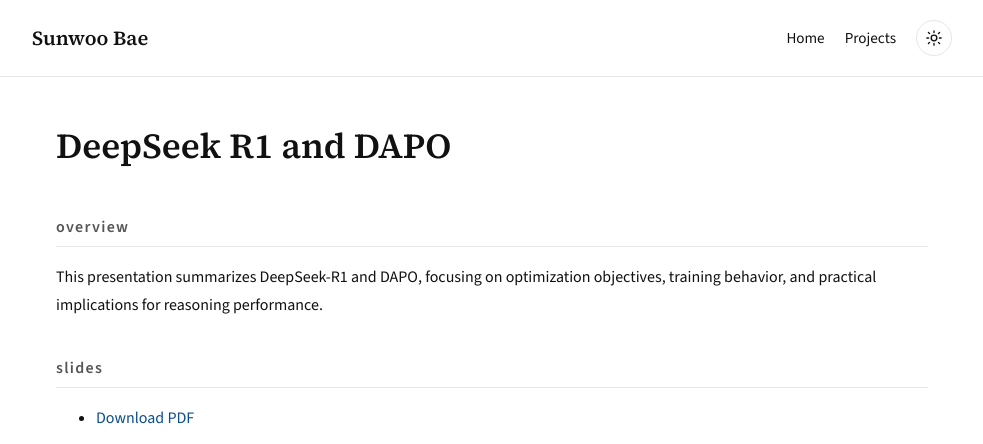
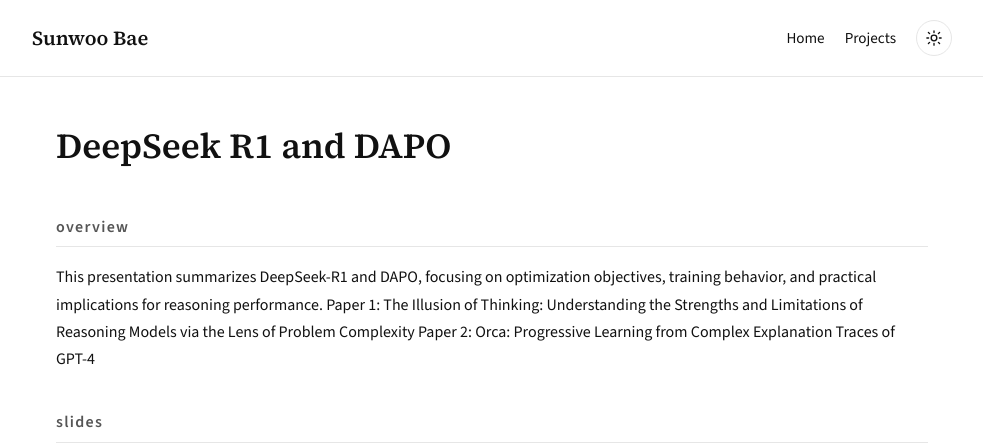
Before and after one commit to sunwoo02/sunwoo02.github.io, a Jekyll site: the page built from _pages/projects/deepseek-r1-and-dapo.md, in a window 1280 px wide, cut to the strip 0-444 px from the top of the page. Shown: the whole strip, without its empty margins (148-1131 px from the left). Built offline with Jekyll 4.4.1, drawn with Linux system fonts in a browser that asks for light colours.

Commit message:
Update deepseek-r1-and-dapo.md

```diff
--- a/_pages/projects/deepseek-r1-and-dapo.md
+++ b/_pages/projects/deepseek-r1-and-dapo.md
@@ -6,6 +6,8 @@ permalink: /projects/deepseek-r1-and-dapo/
 
 ## Overview
 This presentation summarizes DeepSeek-R1 and DAPO, focusing on optimization objectives, training behavior, and practical implications for reasoning performance.
+Paper 1: The Illusion of Thinking: Understanding the Strengths and Limitations of Reasoning Models via the Lens of Problem Complexity
+Paper 2: Orca: Progressive Learning from Complex Explanation Traces of GPT-4
 
 ## Slides
 - [Download PDF]({{ '/assets/pdf/reviews/deepseek-r1-dapo.pdf' | relative_url }})
```
